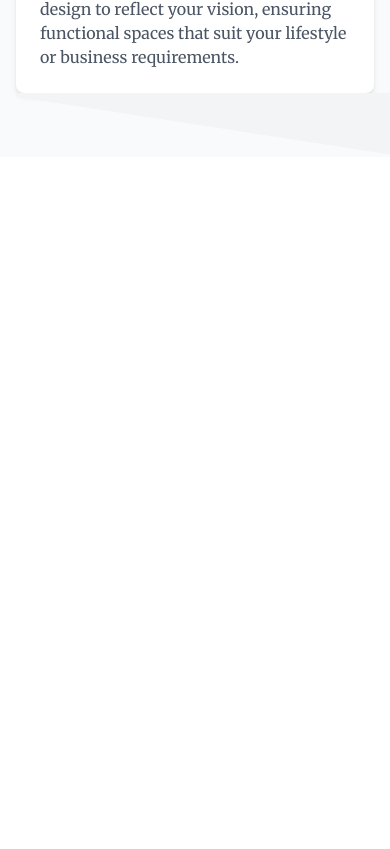
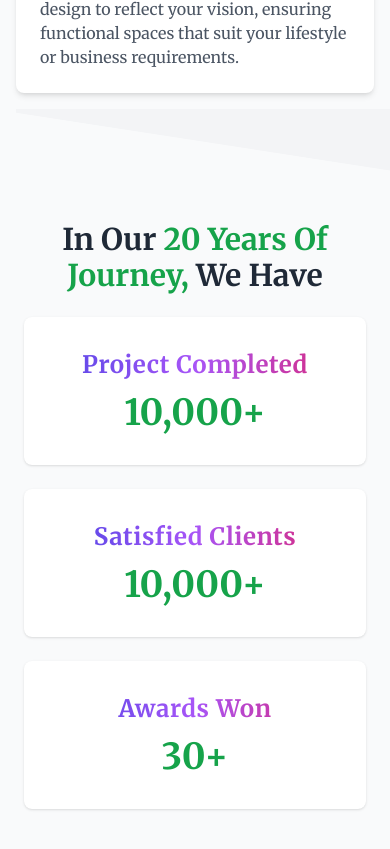
Before and after one commit to arifbillah0156/Riazul-Islam, a Next.js app: page / in a window 390 px wide. Shown: the part 7790-8639 px from the top of the page. Before the commit the page ends 7947 px from the top, so only its background shows below. Built offline with nearby package versions, Linux system fonts and the light colour scheme; a web font is replaced by a local one.

Commit message:
edit4e5455e

```diff
--- a/app/page.jsx
+++ b/app/page.jsx
@@ -5,6 +5,7 @@ import HomeSection4 from "@/components/Home/HomeSection4";
 import HomeSection5 from "@/components/Home/HomeSection5";
 import HomeSection6 from "@/components/Home/HomeSection6";
 import HomeSection7 from "@/components/Home/HomeSection7";
+import HomeSection8 from "@/components/Home/HomeSection8";
 
 export default function Home() {
   return (
@@ -16,6 +17,7 @@ export default function Home() {
       <HomeSection5 />
       <HomeSection6 />
       <HomeSection7 />
+      <HomeSection8 />
     </div>
   );
 }
--- a/components/Home/HomeSection7.jsx
+++ b/components/Home/HomeSection7.jsx
@@ -2,7 +2,7 @@ import React from "react";
 
 const HomeSection7 = () => {
   return (
-    <section className="relative bg-gray-50 px-4 md:px-0">
+    <section className="relative bg-gray-50 px-4 pb-4 md:px-0">
       {/* Top Shape Divider */}
       <div className="absolute top-0 w-full">
         <svg
--- /dev/null
+++ b/components/Home/HomeSection8.jsx
@@ -0,0 +1,46 @@
+// components/HomeSection8.js
+import React from "react";
+
+const HomeSection8 = () => {
+  return (
+    <section className="bg-gray-50 py-12">
+      <div className="container mx-auto px-6 text-center">
+        <h2 className="text-3xl font-bold mb-6 text-gray-800">
+          In Our <span className="text-green-600">20 Years Of Journey,</span> We
+          Have
+        </h2>
+        <div className="grid grid-cols-1 md:grid-cols-3 gap-6">
+          {/* Counter 1 */}
+          <div className="bg-white px-4 py-8 shadow rounded-lg hover:scale-105 duration-100">
+            <h3 className="text-2xl font-bold tracking-wide mb-3 textGradient">
+              Project Completed
+            </h3>
+            <div className="text-4xl font-bold text-green-600">
+              10,000<span className="">+</span>
+            </div>
+          </div>
+          {/* Counter 2 */}
+          <div className="bg-white p-8 shadow rounded-lg hover:scale-105 duration-100">
+            <h3 className="text-2xl font-bold tracking-wide mb-3 textGradient">
+              Satisfied Clients
+            </h3>
+            <div className="text-4xl font-bold text-green-600">
+              10,000<span className="">+</span>
+            </div>
+          </div>
+          {/* Counter 3 */}
+          <div className="bg-white p-8 shadow rounded-lg hover:scale-105 duration-100">
+            <h3 className="text-2xl font-bold tracking-wide mb-3 textGradient">
+              Awards Won
+            </h3>
+            <div className="text-4xl font-bold text-green-600">
+              30<span className="">+</span>
+            </div>
+          </div>
+        </div>
+      </div>
+    </section>
+  );
+};
+
+export default HomeSection8;
```
